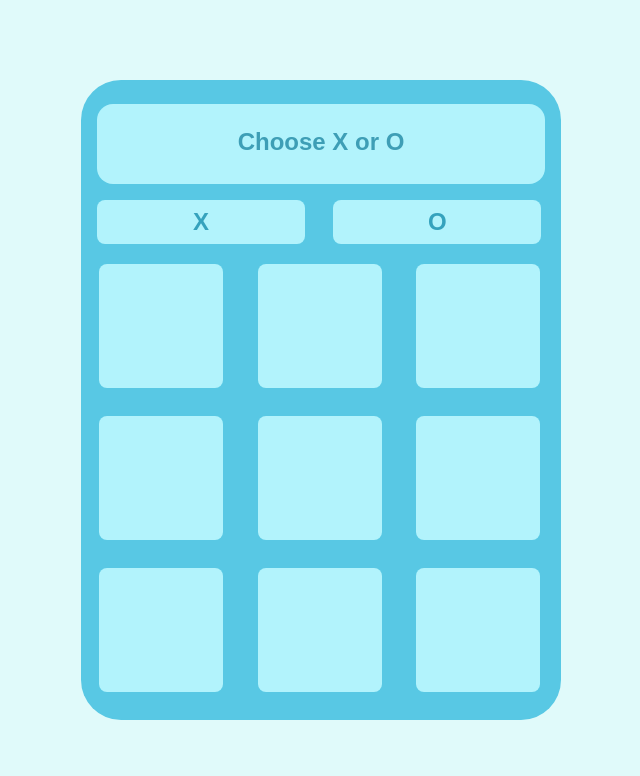
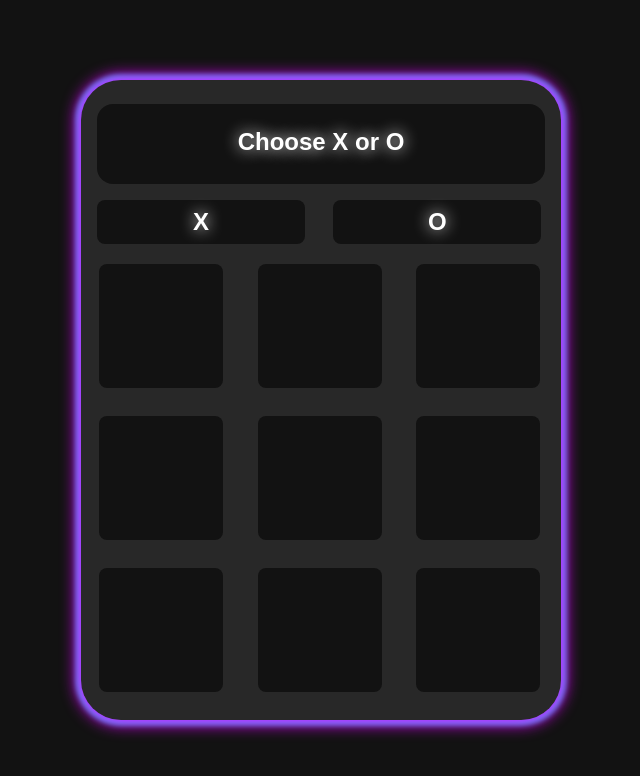
Before and after one commit to Baitato/Tic-Tac-Toe, a plain HTML site: page index.html in a window 1280 px wide. Shown: the whole page, without its empty margins (319-959 px from the left). Drawn offline with Linux system fonts and the light colour scheme.

Commit message:
CSS overhaul

```diff
--- a/styles.css
+++ b/styles.css
@@ -1,12 +1,17 @@
+*,
+*::before,
+*::after {
+  box-sizing: border-box;
+}
+
 * {
   margin: 0;
   padding: 0;
-  box-sizing: border-box;
   font-family: "Poppins", sans-serif;
 }
 
 body {
-  background: rgb(224, 250, 250);
+  background: rgb(18, 18, 18);
 }
 
 .game-container {
@@ -18,7 +23,8 @@ body {
   width: 60vh;
   margin: 0;
   border-radius: 5vh;
-  background-color: rgb(88, 200, 228);
+  background-color: rgb(40, 40, 40);
+  box-shadow: 0px 0px 15px 5px #df00fe, 0 0 5px 5px #0ff;
 }
 
 .game-container .status-message {
@@ -28,9 +34,10 @@ body {
   text-align: center;
   font-size: 150%;
   font-weight: 600;
-  color: rgb(62, 158, 182);
+  color: white;
+  text-shadow: 0px 0px 15px white;
   border-radius: 2vh;
-  background-color: rgb(178, 243, 252);
+  background-color: rgb(18, 18, 18);
 }
 
 .game-board section span {
@@ -38,12 +45,14 @@ body {
   margin: 1.5vh 2vh 2vh 2.3vh;
   width: 15.5vh;
   height: 15.5vh;
-  background: rgb(178, 243, 252);
+  background: rgb(18, 18, 18);
   border-radius: 1vh;
   display: relative;
   font-size: 11vh;
   text-align: center;
-  color: rgb(53, 162, 189);
+  color: white;
+  text-shadow: 0px 0px 15px white;
+
   line-height: 16vh;
   cursor: default;
   user-select: none;
@@ -67,11 +76,6 @@ body {
   display: flex;
 }
 
-.turns .current {
-  background-color: rgb(53, 162, 189);
-  color: rgb(178, 243, 252);
-}
-
 .options button,
 .turns button,
 .game-end button {
@@ -80,11 +84,12 @@ body {
   font-size: 150%;
   font-weight: 600;
   padding: 1vh;
-  color: rgb(53, 162, 189);
+  color: white;
+  text-shadow: 0px 0px 15px white;
   border: none;
   outline: none;
   border-radius: 1vh;
-  background-color: rgb(178, 243, 252);
+  background-color: rgb(18, 18, 18);
   cursor: pointer;
   transition: all 0.3s ease;
 }
@@ -107,8 +112,12 @@ body {
 }
 
 .options button:hover,
-.game-end button:hover {
-  transform: scale(0.96);
+.game-end button:hover,
+.turns .current {
+  color: white;
+  background: #df00fe;
+  box-shadow: 0 0 10px #df00fe, 0 0 40px #df00fe, 0 0 80px #df00fe;
+  transform: scale(1.04);
 }
 
 .options button.playerX {
```
